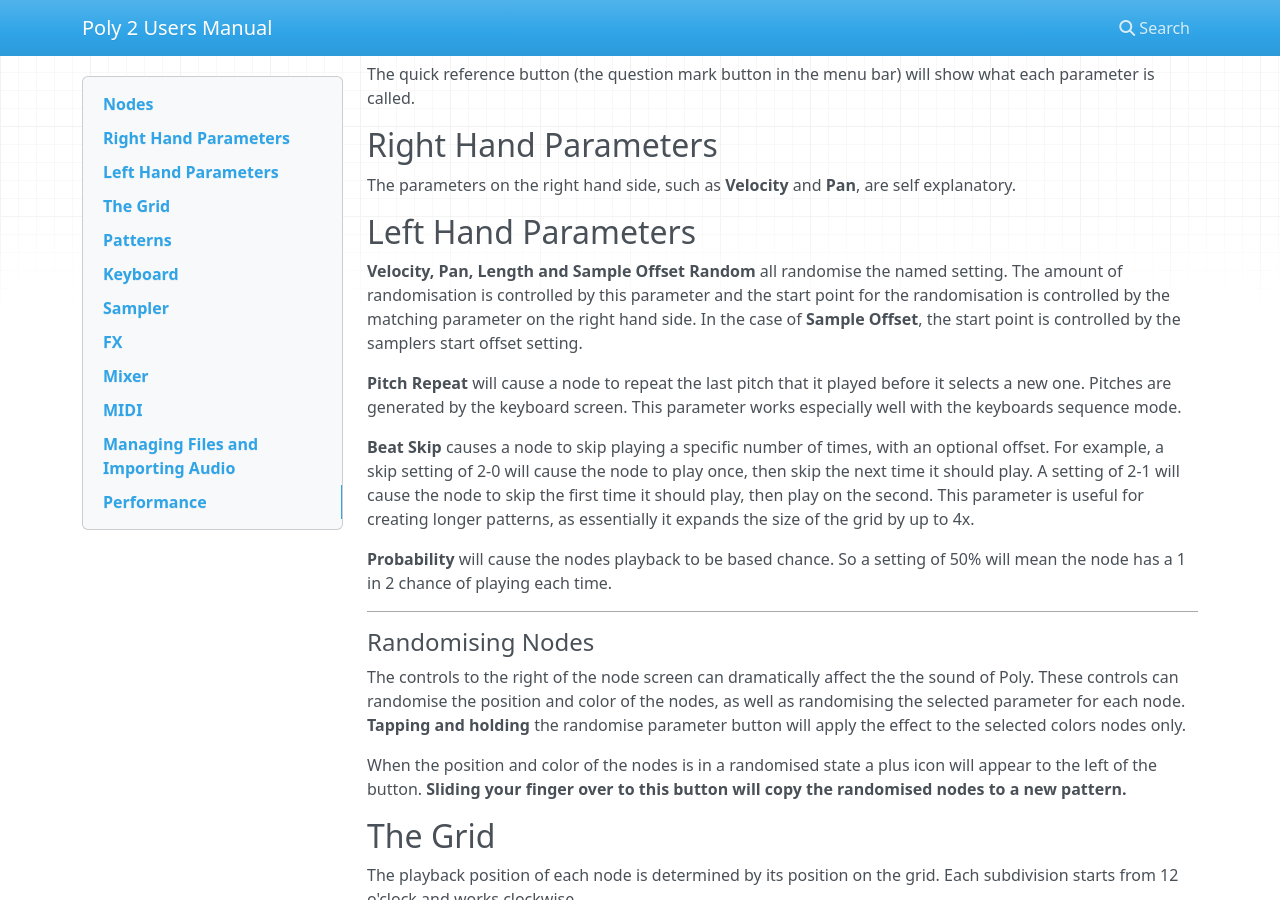
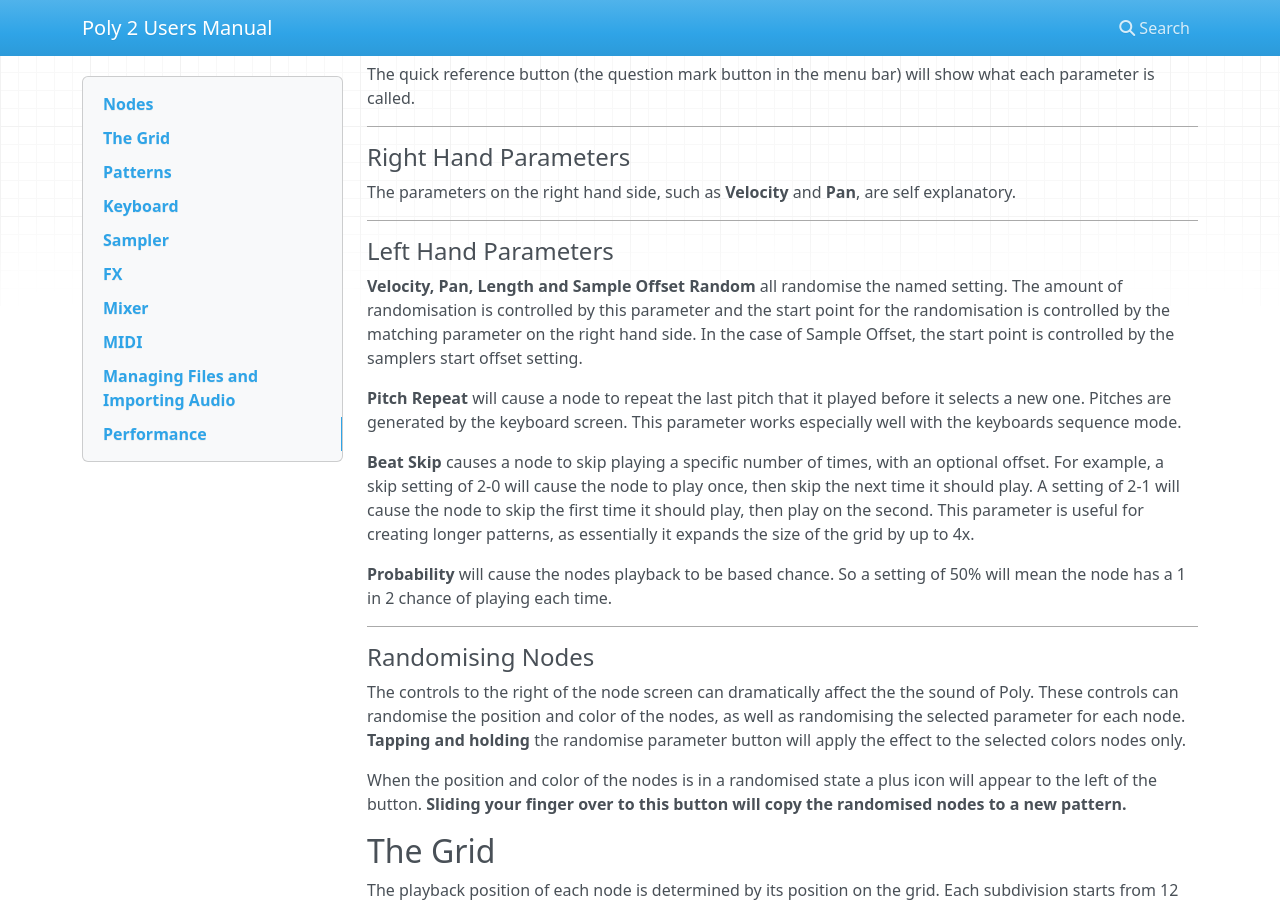
Before and after one commit to JSMilton/poly-docs, an MkDocs documentation site: the page built from docs/index.md, in a window 1280 px wide and 900 px high, scrolled down 474 px. Built offline with MkDocs 1.6.1, drawn with Linux system fonts in a browser that asks for light colours; nearby versions of some CDN libraries.

Commit message:
formatting

```diff
--- a/docs/index.md
+++ b/docs/index.md
@@ -17,12 +17,16 @@
 
   The quick reference button (the question mark button in the menu bar) will show what each parameter is called.
 
-## **Right Hand Parameters**
+  ---
+
+#### **Right Hand Parameters**
   The parameters on the right hand side, such as **Velocity** and **Pan**, are self explanatory.
 
-## **Left Hand Parameters**
+  ---
 
-  **Velocity, Pan, Length and Sample Offset Random** all randomise the named setting. The amount of randomisation is controlled by this parameter and the start point for the randomisation is controlled by the matching parameter on the right hand side. In the case of **Sample Offset**, the start point is controlled by the samplers start offset setting.
+#### **Left Hand Parameters**
+
+  **Velocity, Pan, Length and Sample Offset Random** all randomise the named setting. The amount of randomisation is controlled by this parameter and the start point for the randomisation is controlled by the matching parameter on the right hand side. In the case of Sample Offset, the start point is controlled by the samplers start offset setting.
 
   **Pitch Repeat** will cause a node to repeat the last pitch that it played before it selects a new one. Pitches are generated by the keyboard screen. This parameter works especially well with the keyboards sequence mode.
 
```
